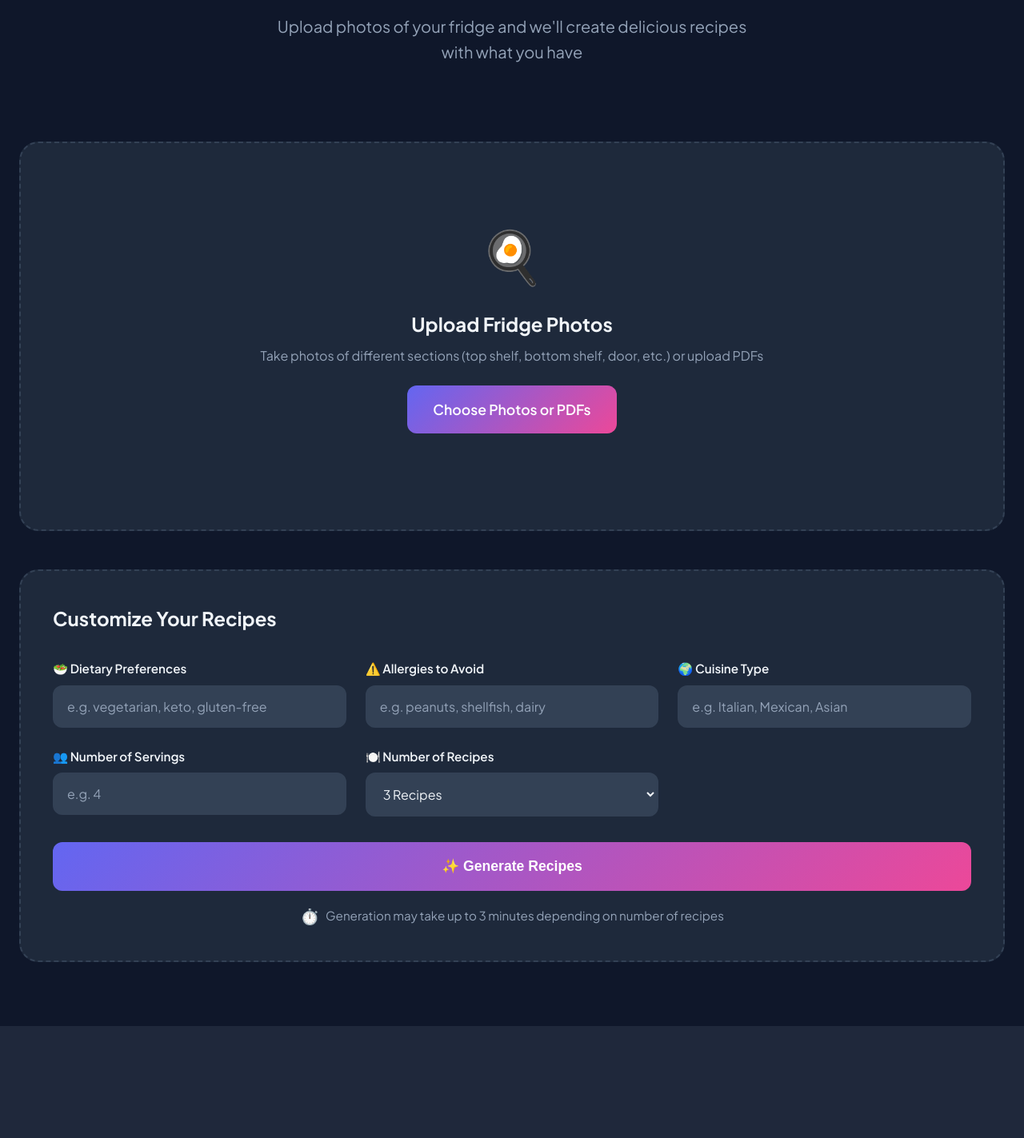
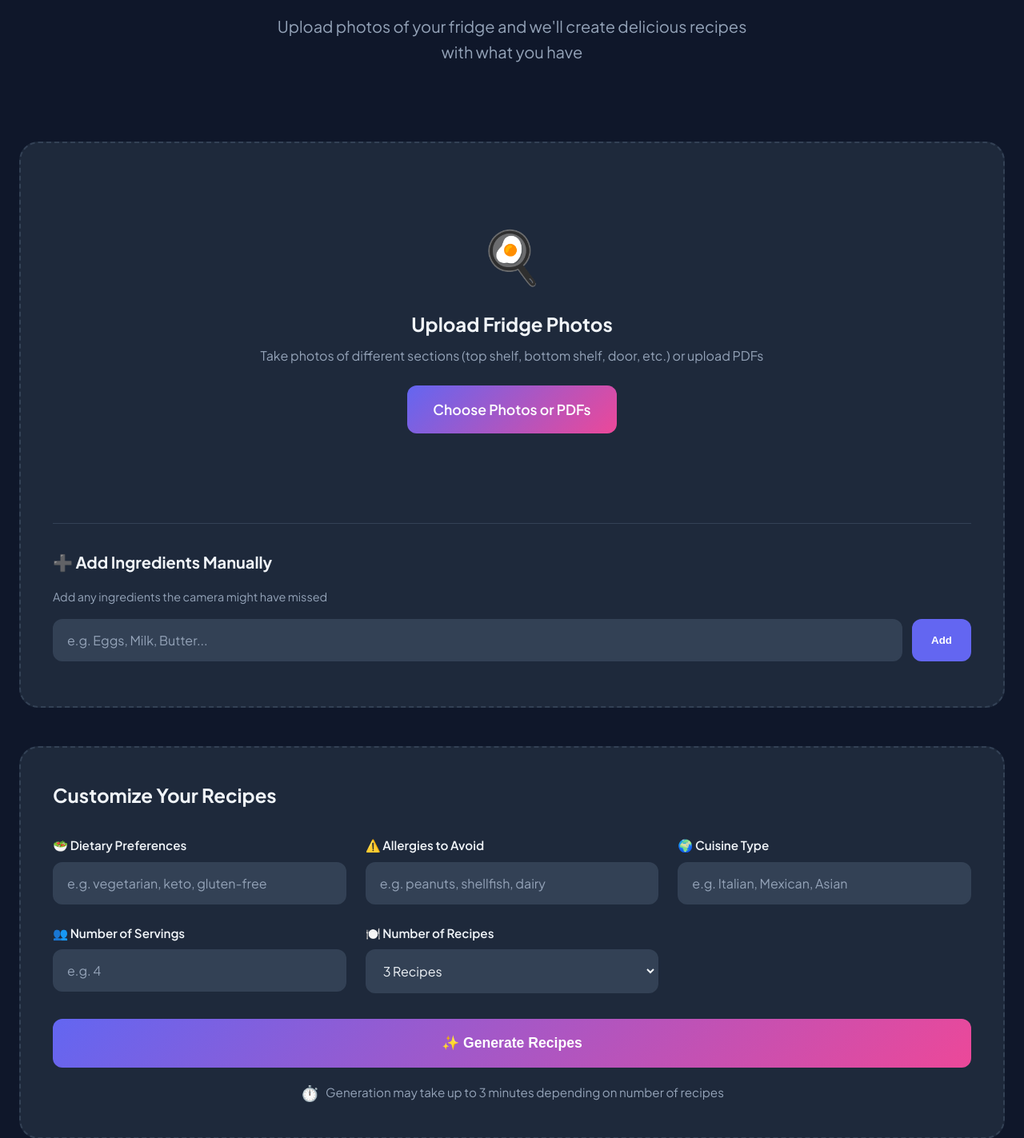
Before and after one commit to ChrisAlexz/Smart-Fridge, a FastAPI app: page / in a window 1280 px wide. Shown: the part 181-1604 px from the top of the page at 80% size. Before the commit the page ends 1464 px from the top, so only its background shows below. Run offline with FastAPI, Linux system fonts and the light colour scheme.

Commit message:
prod-v4-manual-input

```diff
--- a/app/routes.py
+++ b/app/routes.py
@@ -26,7 +26,8 @@ def get_meal_planner(settings: Settings = Depends(get_settings)) -> MealPlannerS
 
 @router.post("/recipes/from-fridge", response_model=RecipeResponse)
 async def generate_recipe_from_fridge(
-    files: List[UploadFile] = File(..., description="Fridge photos to analyse"),
+    files: List[UploadFile] = File(default=[], description="Fridge photos to analyse"),
+    manual_ingredients: str | None = Form(default=None, description="Comma separated manual ingredients"),
     dietary_preferences: str | None = Form(
         default=None, description="Comma separated dietary preferences"
     ),
@@ -36,17 +37,18 @@ async def generate_recipe_from_fridge(
     recipe_index: int | None = Form(default=None, description="Recipe variation number"),
     planner: MealPlannerService = Depends(get_meal_planner),
 ) -> RecipeResponse:
-    """Generate a meal plan using the contents of the uploaded fridge photos."""
+    """Generate a meal plan using the contents of the uploaded fridge photos and/or manual ingredients."""
 
-    if not files or len(files) == 0:
+    if (not files or len(files) == 0) and not manual_ingredients:
         raise HTTPException(
             status_code=400,
-            detail="At least one fridge photo is required"
+            detail="At least one fridge photo or manual ingredient is required"
         )
 
     try:
         return planner.plan_meal(
             files,
+            manual_ingredients=manual_ingredients,
             dietary_preferences=dietary_preferences,
             allergies=allergies,
             cuisine=cuisine,
--- a/app/templates/index.html
+++ b/app/templates/index.html
@@ -174,6 +174,96 @@
         .preview-item button:hover {
             background: rgba(239, 68, 68, 1);
             transform: scale(1.1);
+        }
+
+        .manual-ingredients {
+            margin-top: 2rem;
+            padding-top: 2rem;
+            border-top: 1px solid var(--border);
+        }
+
+        .manual-ingredients h4 {
+            font-size: 1.25rem;
+            font-weight: 700;
+            margin-bottom: 1rem;
+            color: var(--text);
+        }
+
+        .ingredient-input-group {
+            display: flex;
+            gap: 0.75rem;
+            margin-bottom: 1rem;
+        }
+
+        .ingredient-input-group input {
+            flex: 1;
+            padding: 0.875rem 1rem;
+            background: var(--surface-light);
+            border: 2px solid var(--border);
+            border-radius: 12px;
+            color: var(--text);
+            font-size: 1rem;
+            transition: all 0.3s ease;
+        }
+
+        .ingredient-input-group input:focus {
+            outline: none;
+            border-color: var(--primary);
+            box-shadow: 0 0 0 4px rgba(99, 102, 241, 0.1);
+        }
+
+        .add-ingredient-btn {
+            padding: 0.875rem 1.5rem;
+            background: var(--primary);
+            color: white;
+            border: none;
+            border-radius: 12px;
+            font-weight: 600;
+            cursor: pointer;
+            transition: all 0.3s ease;
+            white-space: nowrap;
+        }
+
+        .add-ingredient-btn:hover {
+            background: var(--primary-dark);
+            transform: translateY(-2px);
+        }
+
+        .manual-ingredients-list {
+            display: flex;
+            flex-wrap: wrap;
+            gap: 0.5rem;
+            margin-top: 1rem;
+        }
+
+        .ingredient-tag {
+            display: inline-flex;
+            align-items: center;
+            gap: 0.5rem;
+            padding: 0.5rem 1rem;
+            background: var(--primary);
+            color: white;
+            border-radius: 8px;
+            font-size: 0.875rem;
+            font-weight: 600;
+        }
+
+        .ingredient-tag button {
+            background: none;
+            border: none;
+            color: white;
+            cursor: pointer;
+            font-size: 1.2rem;
+            line-height: 1;
+            padding: 0;
+            margin: 0;
+            display: flex;
+            align-items: center;
+            transition: transform 0.2s ease;
+        }
+
+        .ingredient-tag button:hover {
+            transform: scale(1.2);
         }
 
         .options-grid {
@@ -519,6 +609,10 @@
                 grid-template-columns: 1fr;
             }
 
+            .ingredient-input-group {
+                flex-direction: column;
+            }
+
             header {
                 padding: 2rem 0;
             }
@@ -553,6 +647,16 @@
                 <input type="file" id="file-input" accept="image/jpeg,image/png,application/pdf" multiple>
             </div>
             <div class="preview-grid" id="preview-grid"></div>
+
+            <div class="manual-ingredients">
+                <h4>➕ Add Ingredients Manually</h4>
+                <p style="color: var(--text-muted); font-size: 0.9rem; margin-bottom: 1rem;">Add any ingredients the camera might have missed</p>
+                <div class="ingredient-input-group">
+                    <input type="text" id="manual-ingredient-input" placeholder="e.g. Eggs, Milk, Butter..." onkeypress="handleIngredientKeyPress(event)">
+                    <button class="add-ingredient-btn" onclick="addManualIngredient()">Add</button>
+                </div>
+                <div class="manual-ingredients-list" id="manual-ingredients-list"></div>
+            </div>
         </div>
 
         <div class="upload-section">
@@ -616,6 +720,7 @@
 
     <script>
         let selectedFiles = [];
+        let manualIngredients = [];
 
         const fileInput = document.getElementById('file-input');
         const previewGrid = document.getElementById('preview-grid');
@@ -624,6 +729,8 @@
         const recipesList = document.getElementById('recipes-list');
         const loading = document.getElementById('loading');
         const generateBtn = document.getElementById('generate-btn');
+        const manualIngredientInput = document.getElementById('manual-ingredient-input');
+        const manualIngredientsList = document.getElementById('manual-ingredients-list');
 
         fileInput.addEventListener('change', (e) => {
             const files = Array.from(e.target.files);
@@ -642,7 +749,6 @@
                 div.className = 'preview-item';
 
                 if (file.type === 'application/pdf') {
-                    // PDF preview
                     div.classList.add('pdf-preview');
                     div.innerHTML = `
                         <span class="pdf-icon">📄</span>
@@ -651,7 +757,6 @@
                     `;
                     previewGrid.appendChild(div);
                 } else {
-                    // Image preview
                     const reader = new FileReader();
                     reader.onload = (e) => {
                         div.innerHTML = `
@@ -670,6 +775,55 @@
             updatePreview();
         }
 
+        function handleIngredientKeyPress(event) {
+            if (event.key === 'Enter') {
+                event.preventDefault();
+                addManualIngredient();
+            }
+        }
+
+        function addManualIngredient() {
+            const input = manualIngredientInput.value.trim();
+            if (!input) return;
+
+            // Split by comma and add each ingredient
+            const ingredients = input.split(',').map(i => i.trim()).filter(i => i);
+
+            ingredients.forEach(ingredient => {
+                if (!manualIngredients.includes(ingredient.toLowerCase())) {
+                    manualIngredients.push(ingredient.toLowerCase());
+
+                    const tag = document.createElement('div');
+                    tag.className = 'ingredient-tag';
+                    tag.innerHTML = `
+                        ${ingredient}
+                        <button onclick="removeManualIngredient('${ingredient.toLowerCase()}')" title="Remove">×</button>
+                    `;
+                    manualIngredientsList.appendChild(tag);
+                }
+            });
+
+            manualIngredientInput.value = '';
+        }
+
+        function removeManualIngredient(ingredient) {
+            manualIngredients = manualIngredients.filter(i => i !== ingredient);
+            updateManualIngredientsList();
+        }
+
+        function updateManualIngredientsList() {
+            manualIngredientsList.innerHTML = '';
+            manualIngredients.forEach(ingredient => {
+                const tag = document.createElement('div');
+                tag.className = 'ingredient-tag';
+                tag.innerHTML = `
+                    ${ingredient}
+                    <button onclick="removeManualIngredient('${ingredient}')" title="Remove">×</button>
+                `;
+                manualIngredientsList.appendChild(tag);
+            });
+        }
+
         function showError(message) {
             errorBanner.textContent = message;
             errorBanner.classList.add('active');
@@ -682,8 +836,8 @@
         }
 
         async function generateRecipes() {
-            if (selectedFiles.length === 0) {
-                showError('Please upload at least one photo or PDF of your fridge!');
+            if (selectedFiles.length === 0 && manualIngredients.length === 0) {
+                showError('Please upload at least one photo or add manual ingredients!');
                 return;
             }
 
@@ -704,10 +858,15 @@
                 for (let i = 0; i < recipeCount; i++) {
                     const formData = new FormData();
 
-                    // Use all files for each recipe
+                    // Add all uploaded files
                     selectedFiles.forEach(file => {
                         formData.append('files', file);
                     });
+
+                    // Add manual ingredients
+                    if (manualIngredients.length > 0) {
+                        formData.append('manual_ingredients', manualIngredients.join(','));
+                    }
 
                     if (dietaryPreferences) formData.append('dietary_preferences', dietaryPreferences);
                     if (allergies) formData.append('allergies', allergies);
```
Also changed, not shown: app/services/meal_planner.py (+17 -6 lines).
